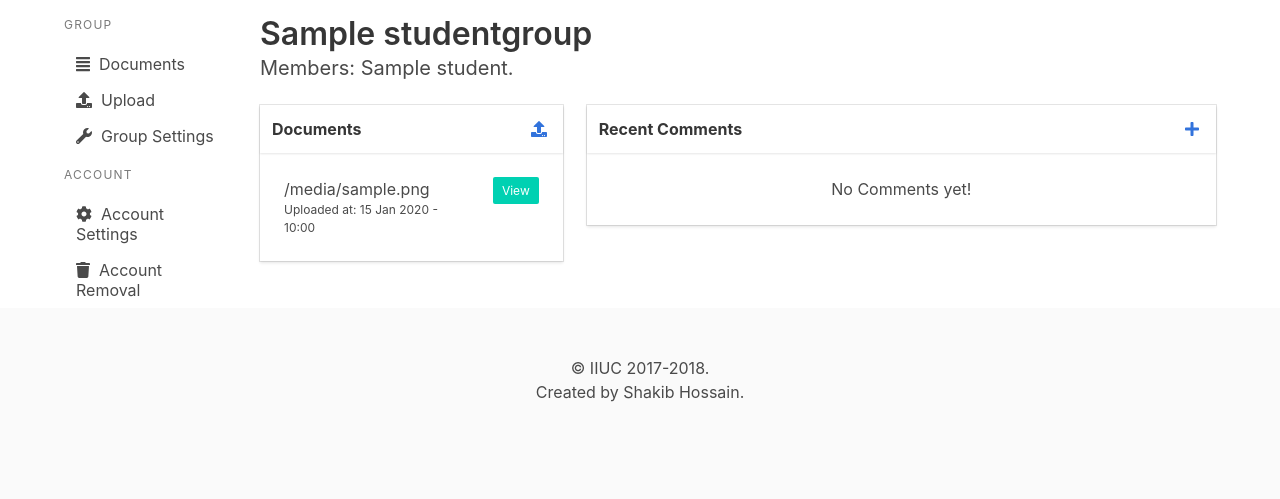
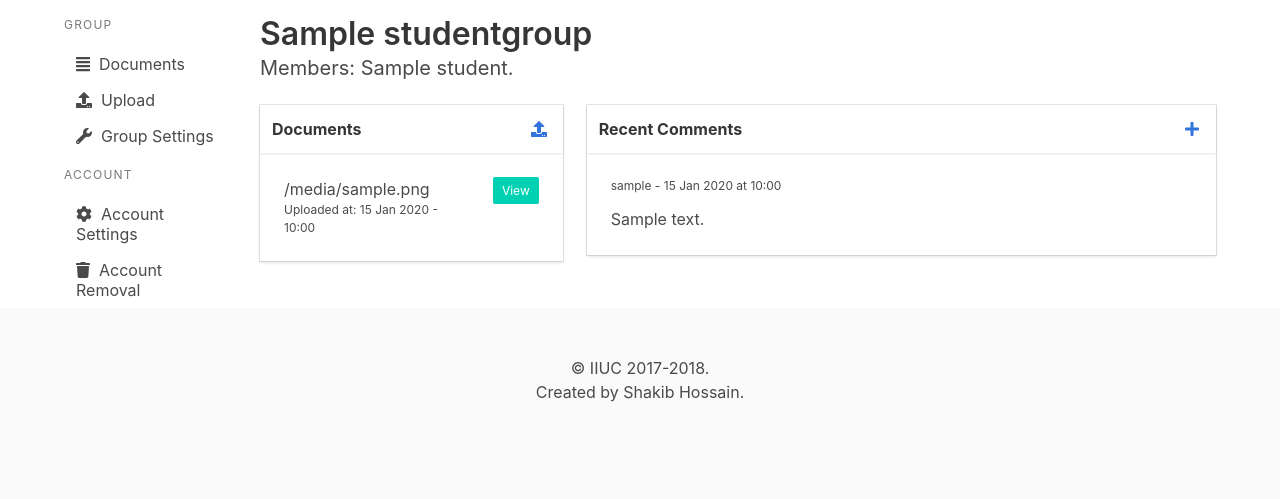
Before and after one commit to shakib609/thesis-review-system, a Django app: template templates/thesis/group_home.html in a window 1280 px wide. Shown: the part 52-551 px from the top of the page. Run offline with Django 3.2, Linux system fonts and the light colour scheme; the template is opened without the code that fills it: most values are stand-ins (such as "Sample title", 1, 10 or a date in 2020).

Commit message:
Make group_home template ready to display comments if it has any

```diff
--- /dev/null
+++ b/static/css/main.css
@@ -0,0 +1,3 @@
+.card {
+    margin-bottom: 2rem;
+}
--- a/templates/thesis/group_home.html
+++ b/templates/thesis/group_home.html
@@ -6,7 +6,7 @@
 
 
 {% block dashboard_content %}
-{% with documents=studentgroup.documents.all %}
+{% with documents=studentgroup.documents.all comments=studentgroup.comments.all%}
 
 <div class="columns">
     <div class="column is-4">
@@ -87,9 +87,19 @@
                 </a>
             </header>
             <div class="card-content">
+                {% if comments %}
+                <div class="content">
+                    {% for comment in comments %}
+                    <p class="is-size-7">{{ comment.user.username }}
+                        - {{ comment.created_at|date:"d M Y" }} at {{ comment.created_at|date:"H:i" }}</p>
+                    <p>{{ comment.content }}</p>
+                    {% endfor %}
+                </div>
+                {% else %}
                 <div class="content has-text-centered">
                     No Comments yet!
                 </div>
+                {% endif %}
             </div>
         </div>
     </div>
--- a/website/thesis/models.py
+++ b/website/thesis/models.py
@@ -69,7 +69,7 @@
         related_name='comments'
     )
 
-    class  Meta:
+    class Meta:
         ordering = ['-created_at']
 
     def __str__(self):
```
Also changed, not shown: static/js/upload.js (+5 -2 lines).
